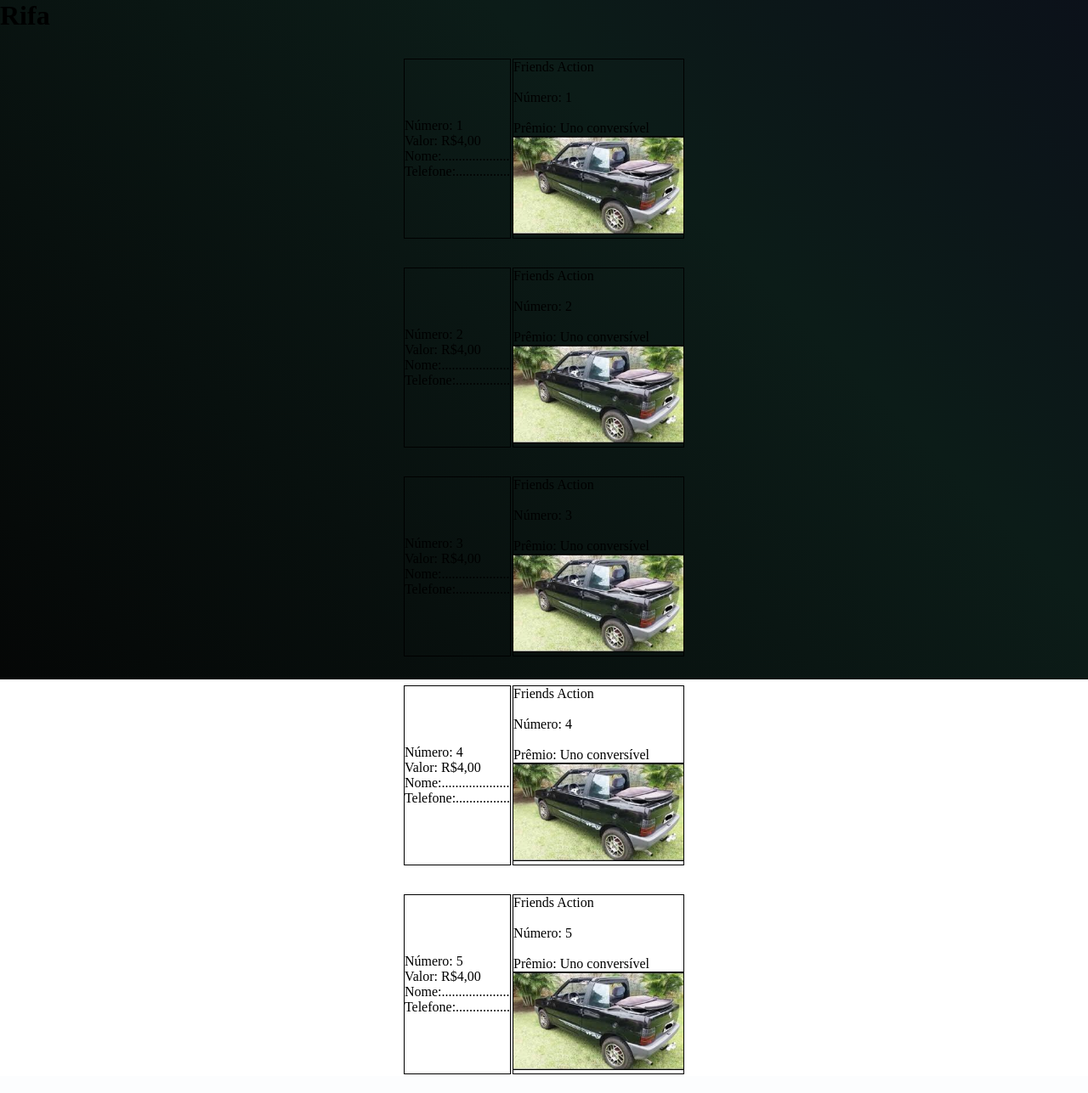
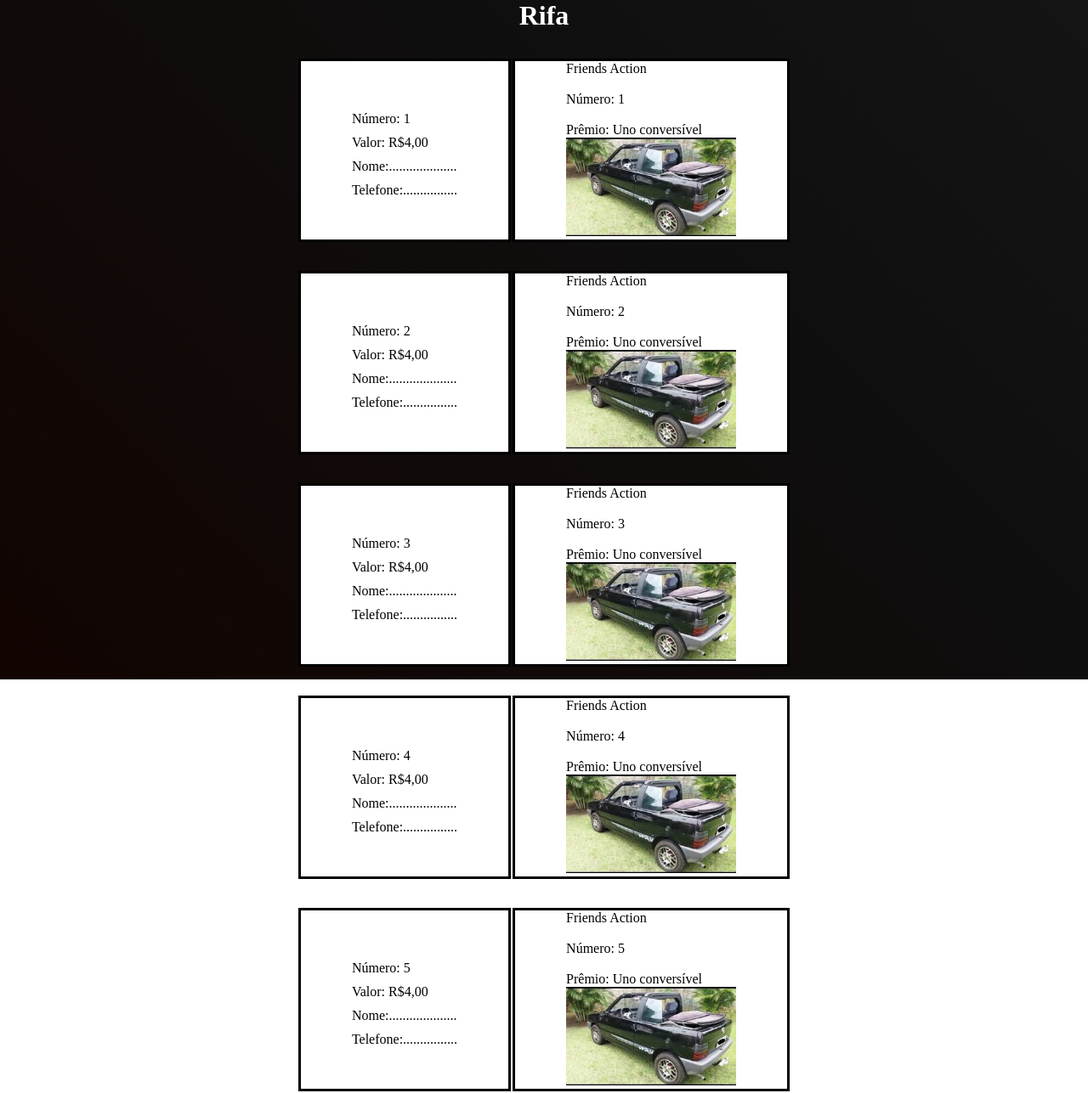
Before and after one commit to S0L4RT/rifa-php, a PHP site: page / in a window 1280 px wide. Shown: the whole page at 85% size. Before the commit the page ends 1265 px from the top, so only its background shows below. Run offline with PHP 8.4, Linux system fonts and the light colour scheme.

Commit message:
Update style.css

```diff
--- a/style.css
+++ b/style.css
@@ -2,11 +2,16 @@
     padding: 0;
     margin: 0;
     box-sizing: border-box;
+    color: black;
+}
+h1{
+    text-align: center;
+    color: white;
 }
 .container{
     height: 100vh;
     width: 100%;
-    background: linear-gradient(45deg, #2c2929, #241c1c, #040404, #0c1c18, #0c041c);
+    background: linear-gradient(45deg, #050801, #1a1710, #120300, #0f0f0f, #1b1b1b);
     background-size: 300% 300%;
     animation: color 12s ease-in-out infinite;
 }
@@ -22,14 +27,27 @@
     }
 }
 td{
-    border: 1px solid black;
+    background-color: #fff;
+    border: 3px solid black;
+    padding-left: 60px;
+    padding-right: 60px;
+}
+.esq{
+    border-bottom-left-radius: 10px;
+    border-top-left-radius: 10px;
+    border-right: dotted;
+}
+.dir{
+    border-left: dotted;
+    border-bottom-right-radius: 10px;
+    border-top-right-radius: 10px;
 }
 table{
     margin-top: 30px;
 }
-.esquerdo{
-    padding: 30px;
-}
 img{
     width: 200px;
 }
+p{
+    margin-top: 10px;
+}
```
